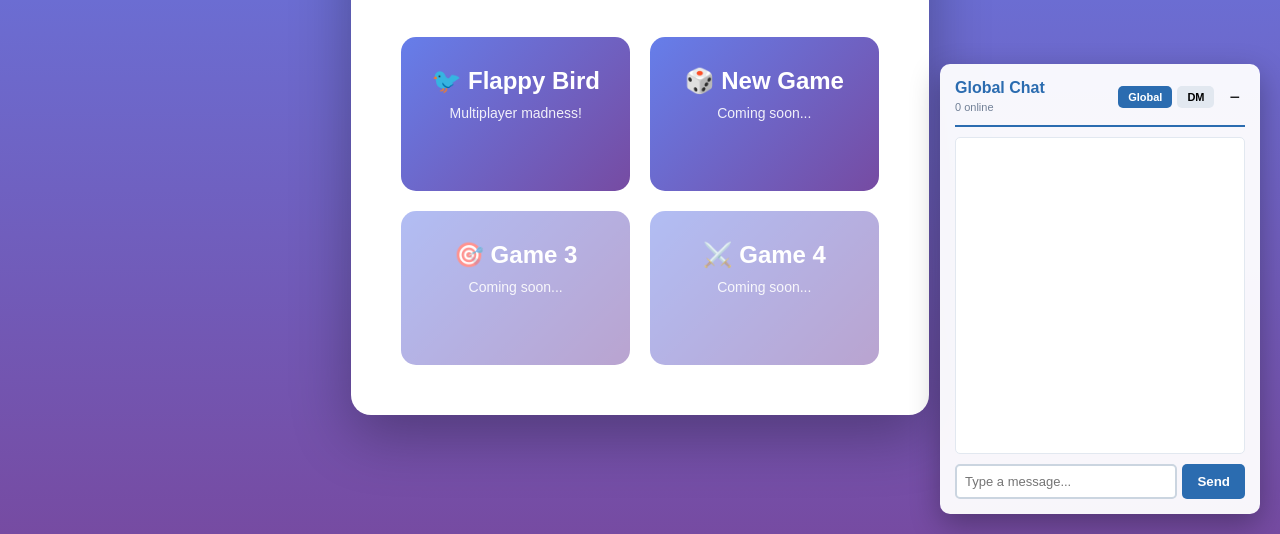
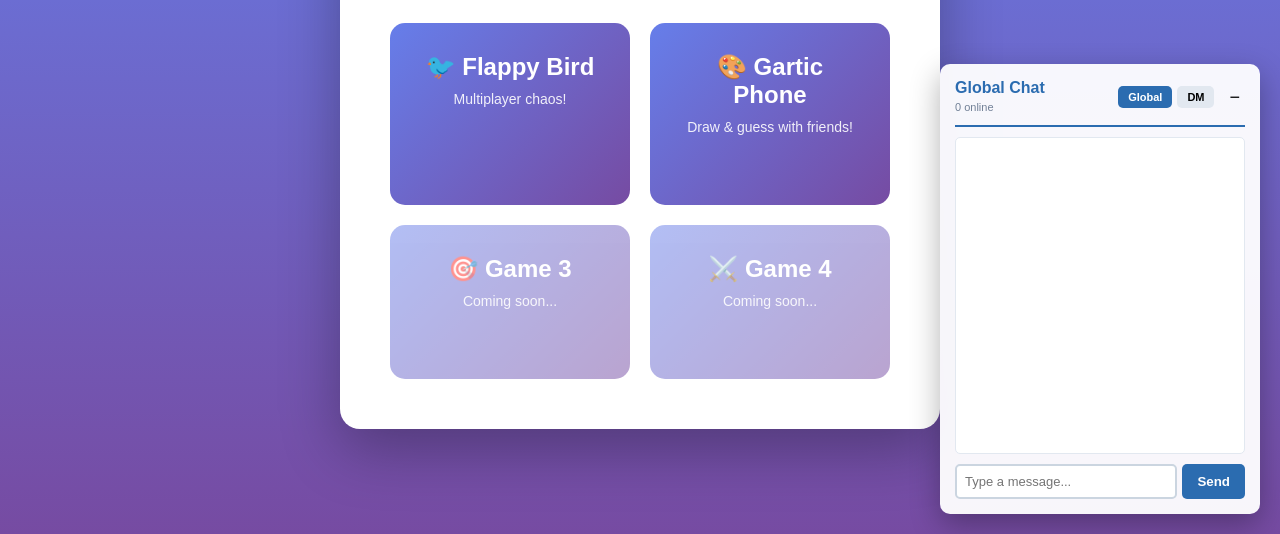
Before and after one commit to bluess1/TMAgamesREAL, a website: page public/index.html in a window 1280 px wide. Shown: the part 266-800 px from the top of the page. Drawn offline with Linux system fonts and the light colour scheme.

Commit message:
Update index.html

```diff
--- a/public/index.html
+++ b/public/index.html
@@ -71,12 +71,12 @@
         <div class="games-grid">
             <a href="/flappy.html" class="game-card">
                 <h2>🐦 Flappy Bird</h2>
-                <p>Multiplayer madness!</p>
+                <p>Multiplayer chaos!</p>
             </a>
 
-            <a href="/new-game.html" class="game-card">
-                <h2>🎲 New Game</h2>
-                <p>Coming soon...</p>
+            <a href="/gartic.html" class="game-card">
+                <h2>🎨 Gartic Phone</h2>
+                <p>Draw & guess with friends!</p>
             </a>
 
             <div class="game-card" style="opacity: 0.5; cursor: not-allowed;">
```
